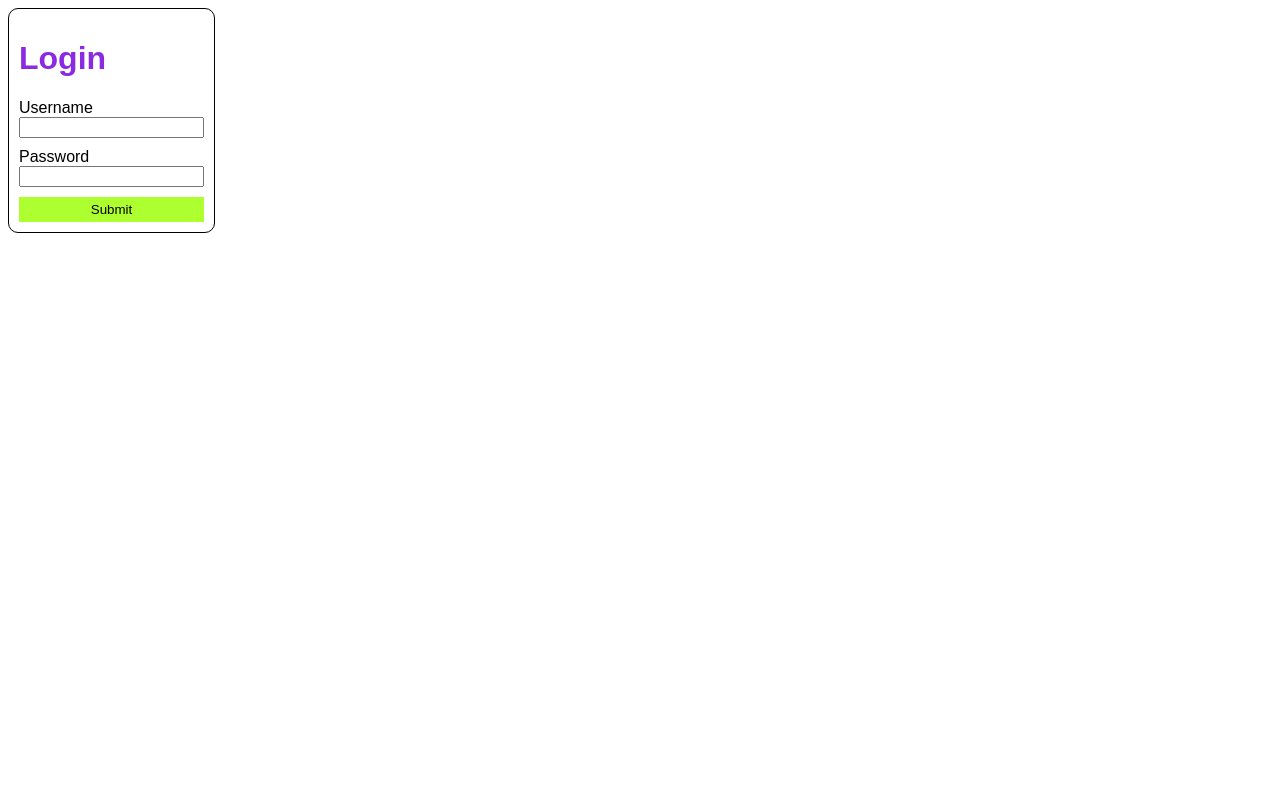
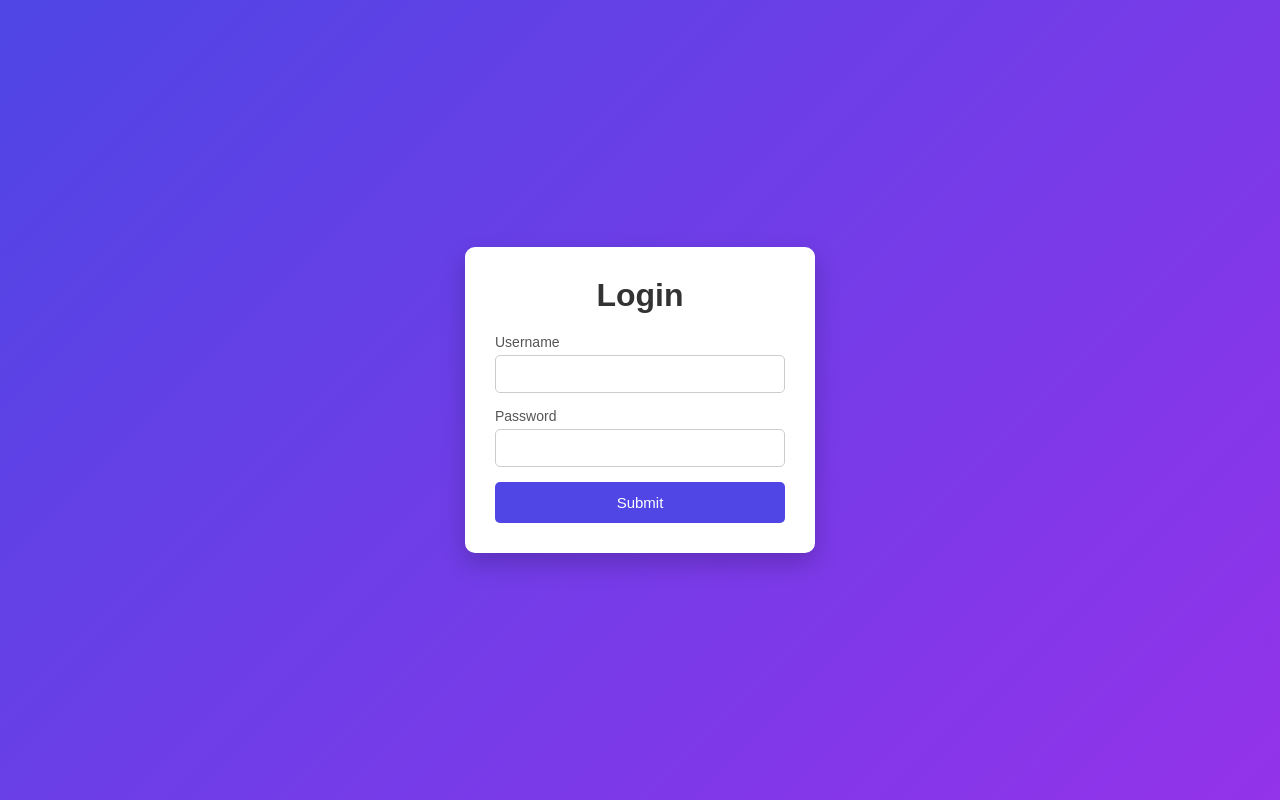
Before and after one commit to RalphIan03/php_noynay, a PHP site: page /pages/login.php in a window 1280 px wide. Run offline with PHP 8.4, Linux system fonts and the light colour scheme.

Commit message:
update with login

```diff
--- a/css/style.css
+++ b/css/style.css
@@ -1,26 +1,77 @@
-*{
+/* Reset some default browser styles */
+* {
+    margin: 0;
+    padding: 0;
+    box-sizing: border-box;
     font-family: Arial, Helvetica, sans-serif;
 }
 
-h1{
-    color: blueviolet;
+/* Center the login card */
+body {
+    height: 100vh;
+    display: flex;
+    justify-content: center;
+    align-items: center;
+    background: linear-gradient(135deg, #4f46e5, #9333ea);
 }
 
-.logincard{
-    display: inline-block;
-    border: 1px solid black;
-    padding: 10px 10px;
+/* Login card */
+.logincard {
+    background: #ffffff;
+    width: 350px;
+    padding: 30px;
     border-radius: 10px;
+    box-shadow: 0 10px 25px rgba(0, 0, 0, 0.2);
 }
-label{
-    margin-top: 10px;
-    display: block;
+
+/* Title */
+.logincard h1 {
+    text-align: center;
+    margin-bottom: 20px;
+    color: #333;
 }
-button{
-    width: 100%;
-    background-color: greenyellow;
+
+/* Form layout */
+.logincard form {
+    display: flex;
+    flex-direction: column;
+}
+
+/* Labels */
+.logincard label {
+    margin-bottom: 5px;
+    font-size: 14px;
+    color: #555;
+}
+
+/* Inputs */
+.logincard input {
+    padding: 10px;
+    margin-bottom: 15px;
+    border-radius: 5px;
+    border: 1px solid #ccc;
+    font-size: 14px;
+}
+
+/* Input focus effect */
+.logincard input:focus {
+    outline: none;
+    border-color: #6366f1;
+}
+
+/* Button */
+.logincard button {
+    padding: 12px;
     border: none;
-    padding: 5px;
-    margin-top: 10px;
-    display: block;
+    border-radius: 5px;
+    background-color: #4f46e5;
+    color: #fff;
+    font-size: 15px;
+    cursor: pointer;
+    transition: background-color 0.3s ease;
 }
+
+/* Button hover */
+.logincard button:hover {
+    background-color: #4338ca;
+}
--- a/pages/login.php
+++ b/pages/login.php
@@ -11,15 +11,34 @@
 <body>
     <div class="logincard">
         <h1>Login</h1>
-        <form action="">
+        <form action="functions/loginFunction.php" method="POST">
             <label for="username">Username</label>
             <input type="text" id="username" class="username" name="username">
             <label for="password">Password</label>
             <input type="password" id="password" class="password" name="password">
+
             <button type="submit">Submit</button>
         </form>
     </div>
 
+    <?php
+
+    // $name = "john";
+    // $nums = "1";
+    // $num = 1.1111;
+
+    // echo ("hello world" . $name);
+    // echo ($num + $nums);
+
+    // var_dump($nums);
+    // var_dump($num);
+
+    // $num = 0;
+    // var_dump($num);
+
+    // echo $name . $nums + $num;
+    ?>
+
 </body>
 
 </html>
```
Also changed, not shown: pages/dashboard.php (added, +11 -0 lines), pages/functions/loginFunction.php (added, +16 -0 lines).
